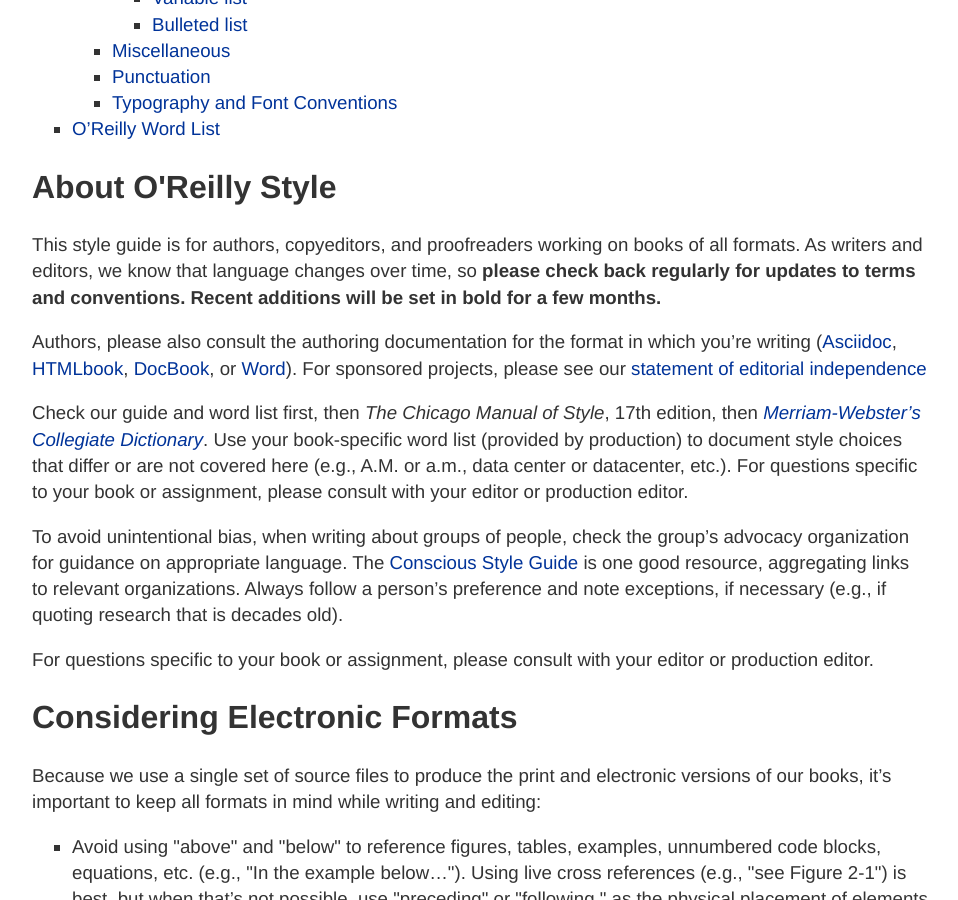
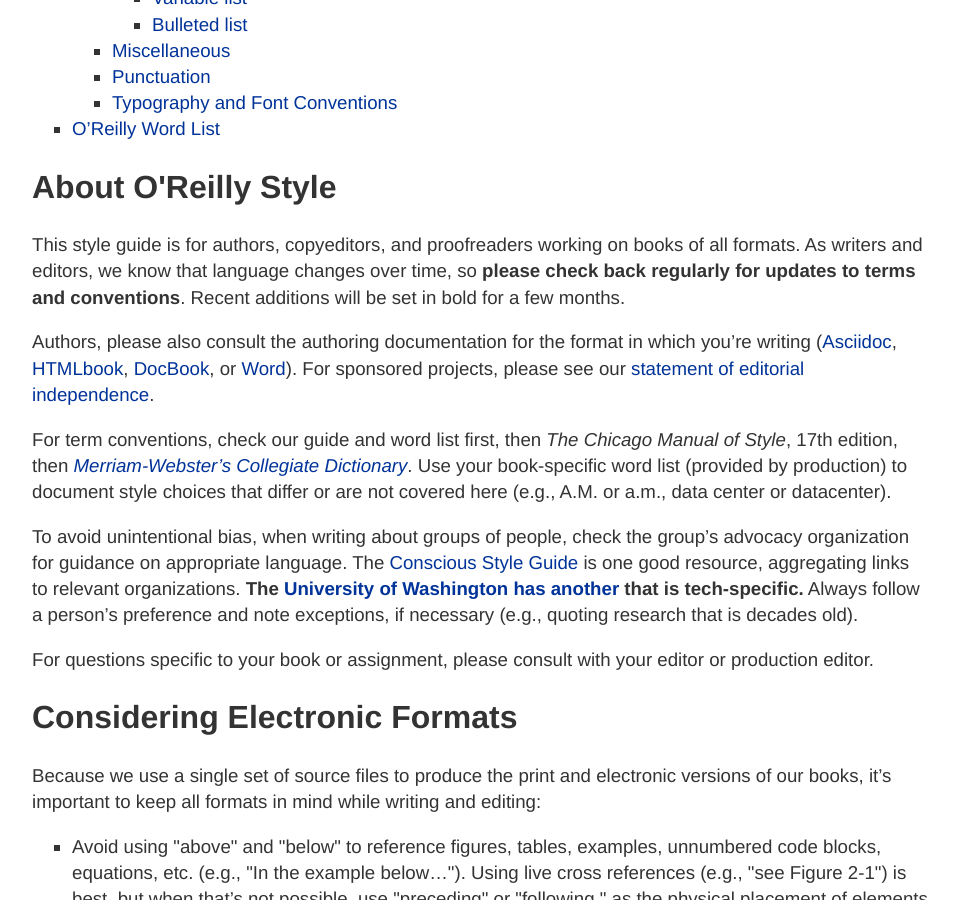
Before and after one commit to oreillymedia/production-resources, a Jekyll site: the page built from styleguide/index.md, in a window 1280 px wide and 900 px high, scrolled down 625 px. Shown: the whole window, without its empty margins (160-1118 px from the left). Built offline with Jekyll 4.4.1, drawn with Linux system fonts in a browser that asks for light colours.

Commit message:
Adding uw link
Adds another inclusivity resource, does a little cleanup

```diff
--- a/styleguide/index.md
+++ b/styleguide/index.md
@@ -33,14 +33,13 @@
 <section data-type="sect1" id="getting_started">
 <h1>About O'Reilly Style</h1>
 
-<p>This style guide is for authors, copyeditors, and proofreaders working on books of all formats. As writers and editors, we know that language changes over time, so <strong>please check back regularly for updates to terms and conventions. Recent additions will be set in bold for a few months.</strong></p>
-
-<p>Authors, please also consult the authoring documentation for the format in which you’re writing (<a href="http://docs.atlas.oreilly.com/writing_in_asciidoc.html">Asciidoc</a>, <a href="http://oreillymedia.github.io/HTMLBook/">HTMLbook</a>, <a href="https://docbook.org">DocBook</a>, or <a href="http://oreillymedia.github.io/production-resources/word/">Word</a>). For sponsored projects, please see our <a href="https://oreil.ly/editorial-independence">statement of editorial independence</a></p>
-
-<p>Check our guide and word list first, then <em>The Chicago Manual of Style</em>, 17th edition, then <em><a href="https://www.merriam-webster.com">Merriam-Webster’s Collegiate Dictionary</a></em>. Use your book-specific word list (provided by production) to document style choices that differ or are not covered here (e.g., A.M. or a.m., data center or datacenter, etc.). For questions specific to your book or assignment, please consult with your editor or production editor.
-</p>
-
-<p>To avoid unintentional bias, when writing about groups of people, check the group’s advocacy organization for guidance on appropriate language. The <a href="https://consciousstyleguide.com">Conscious Style Guide</a> is one good resource, aggregating links to relevant organizations. Always follow a person’s preference and note exceptions, if necessary (e.g., if quoting research that is decades old).</p>
+<p>This style guide is for authors, copyeditors, and proofreaders working on books of all formats. As writers and editors, we know that language changes over time, so <strong>please check back regularly for updates to terms and conventions</strong>. Recent additions will be set in bold for a few months.</p>
+
+<p>Authors, please also consult the authoring documentation for the format in which you’re writing (<a href="http://docs.atlas.oreilly.com/writing_in_asciidoc.html">Asciidoc</a>, <a href="http://oreillymedia.github.io/HTMLBook/">HTMLbook</a>, <a href="https://docbook.org">DocBook</a>, or <a href="http://oreillymedia.github.io/production-resources/word/">Word</a>). For sponsored projects, please see our <a href="https://oreil.ly/editorial-independence">statement of editorial independence</a>.</p>
+
+<p>For term conventions, check our guide and word list first, then <em>The Chicago Manual of Style</em>, 17th edition, then <em><a href="https://www.merriam-webster.com">Merriam-Webster’s Collegiate Dictionary</a></em>. Use your book-specific word list (provided by production) to document style choices that differ or are not covered here (e.g., A.M. or a.m., data center or datacenter).</p>
+
+<p>To avoid unintentional bias, when writing about groups of people, check the group’s advocacy organization for guidance on appropriate language. The <a href="https://consciousstyleguide.com">Conscious Style Guide</a> is one good resource, aggregating links to relevant organizations. <strong>The <a href="https://itconnect.uw.edu/work/inclusive-language-guide">University of Washington has another</a> that is tech-specific.</strong> Always follow a person’s preference and note exceptions, if necessary (e.g., quoting research that is decades old).</p>
 
 <p>For questions specific to your book or assignment, please consult with your editor or production editor.</p>
 </section>
```
